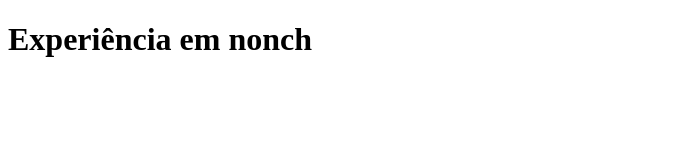
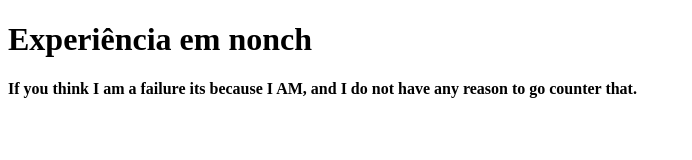
Before and after one commit to Martistoon/Engine_martis, a plain HTML site: page index.html in a window 1280 px wide. Shown: the whole page, without its empty margins (0-692 px from the left). Drawn offline with Linux system fonts and the light colour scheme.

Commit message:
Just some random HTML changes

```diff
--- a/index.html
+++ b/index.html
@@ -8,5 +8,8 @@
 </head>
 <body>
     <h1> Experiência em nonch </h1>
+    <b>
+        If you think I am a failure its because I AM, and I do not have any reason to go counter that.
+    </b>
 </body>
 </html>
```
